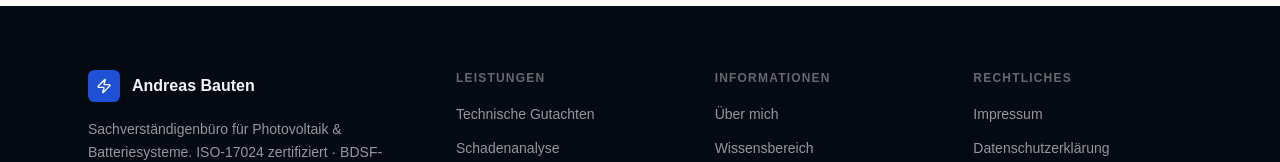
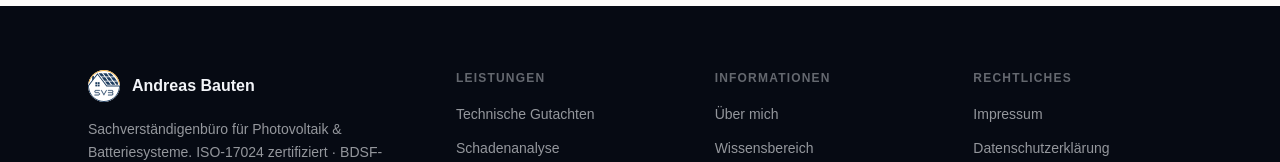
Before and after one commit to cellthium-dev/sv-website, a React (Vite) app: page /agb in a window 1280 px wide. Shown: the part 9860-10022 px from the top of the page. Built offline with nearby package versions, Linux system fonts and the light colour scheme.

Commit message:
feat: fix logo in the footer

```diff
--- a/src/components/footer.tsx
+++ b/src/components/footer.tsx
@@ -1,4 +1,3 @@
-import { ZapIcon } from "lucide-react";
 import { Separator } from "@/components/ui/separator";
 import { siteConfig } from "@/config/site";
 
@@ -19,9 +18,11 @@ export default function Footer() {
           {/* Brand */}
           <div>
             <div className="mb-4 flex items-center gap-3">
-              <div className="flex size-8 shrink-0 items-center justify-center rounded-md bg-primary text-primary-foreground">
-                <ZapIcon className="size-4" />
-              </div>
+              <img
+                alt="SV Bauten Logo"
+                className="size-8 shrink-0"
+                src="/favicon.svg"
+              />
               <span
                 className="font-bold text-[var(--dark-surface-foreground)] text-base"
                 style={{ fontFamily: "var(--font-heading)" }}
```
Also changed, not shown: 1 other file (tests, documents, lock files or other folders).
